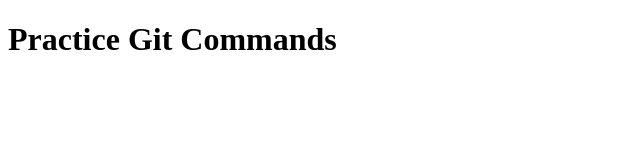
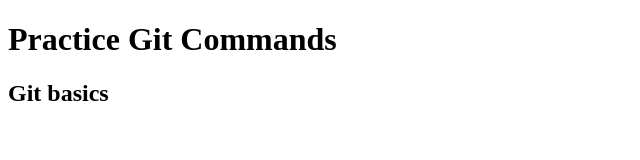
Before and after one commit to kiran2sasi/test_app, a plain HTML site: page index.html in a window 1280 px wide. Shown: the whole page, without its empty margins (0-640 px from the left). Drawn offline with Linux system fonts and the light colour scheme.

Commit message:
Update index.html

```diff
--- a/index.html
+++ b/index.html
@@ -5,5 +5,6 @@
     </head>
     <body>
         <h1>Practice Git Commands</h1>
+        <h2>Git basics</h2>
     </body>
 </html>
```
